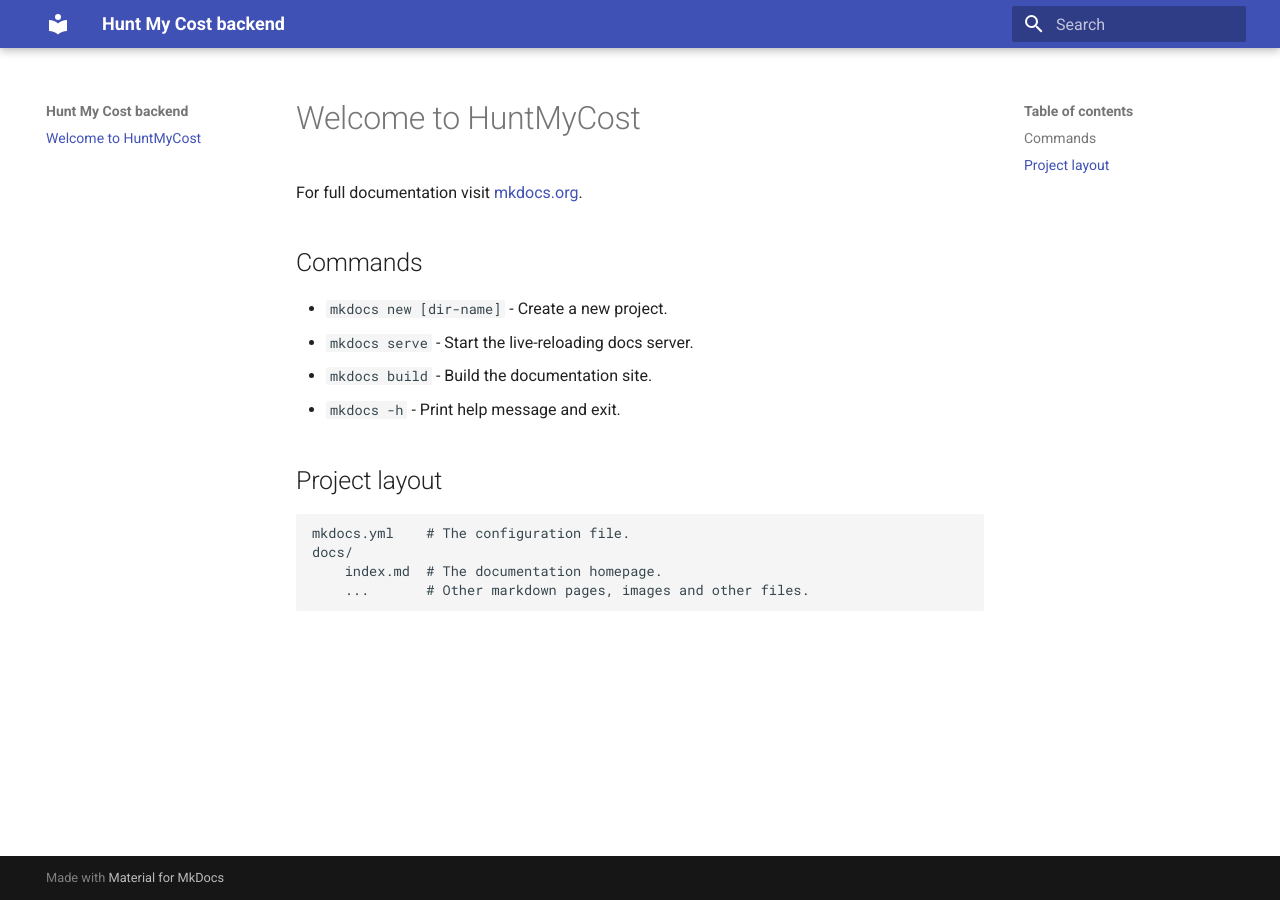
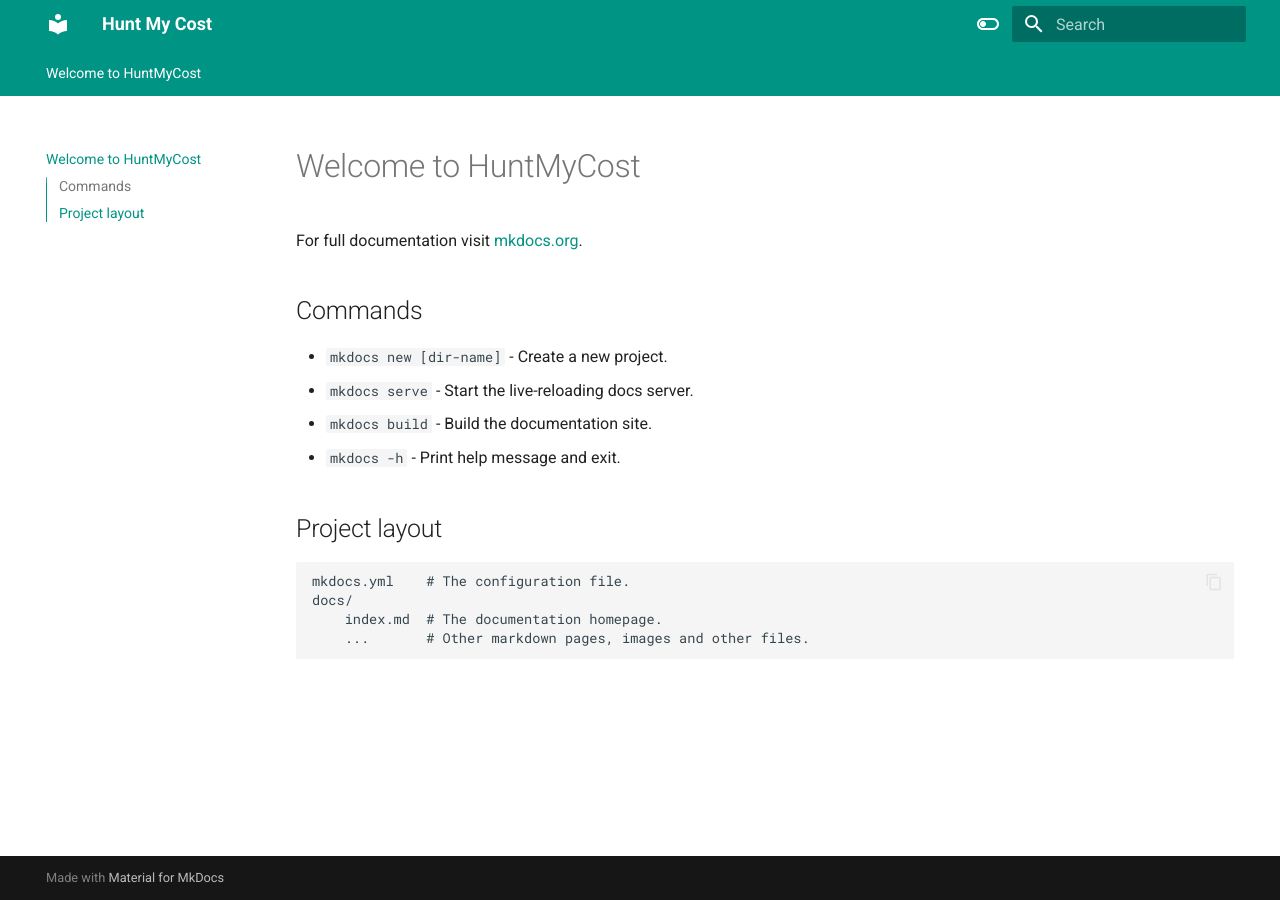
Before and after one commit to Sumankk022/HuntMyCost, an MkDocs documentation site: the page built from docs/index.md, in a window 1280 px wide. Built offline with MkDocs 1.6.1 and Material for MkDocs 9.7.7, drawn with Linux system fonts in a browser that asks for light colours.

Commit message:
added mkdocs

```diff
--- a/mkdocs.yml
+++ b/mkdocs.yml
@@ -1,3 +1,27 @@
-site_name: Hunt My Cost backend
+site_name: Hunt My Cost
 theme:
   name: material
+  features:
+    - navigation.tabs
+    - navigation.sections
+    - toc.integrate
+    - navigation.top
+    - search.suggest
+    - search.highlight
+    - content.tabs.link
+    - content.code.annotation
+    - content.code.copy
+  language: en
+  palette:
+    - scheme: default
+      toggle:
+        icon: material/toggle-switch-off-outline
+        name: Switch to dark mode
+      primary: teal
+      accent: purple
+    - scheme: slate
+      toggle:
+        icon: material/toggle-switch
+        name: Switch to light mode
+      primary: teal
+      accent: lime
```
